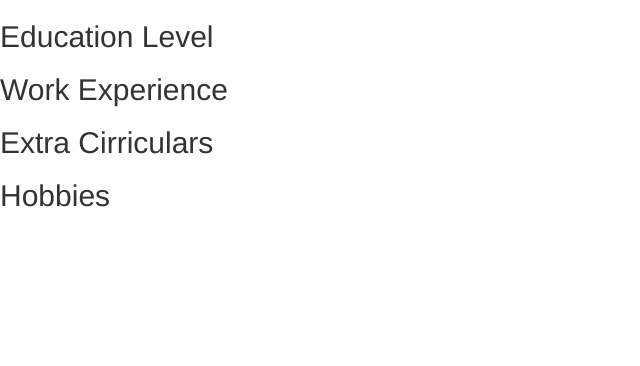
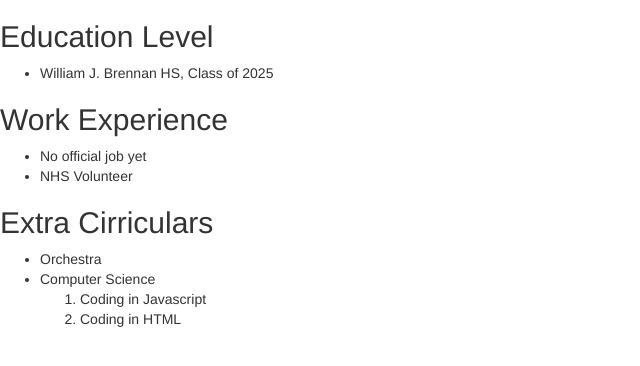
Before and after one commit to brennanCS/interactive-resume-project-team, a plain HTML site: page index.html in a window 1280 px wide. Shown: the whole page, without its empty margins (0-640 px from the left). Drawn offline with nearby package versions, Linux system fonts and the light colour scheme.

Commit message:
Added more info
added more information to the main categories of the resume

```diff
--- a/index.html
+++ b/index.html
@@ -18,15 +18,34 @@
             <div id="resume-title"></div>
             <div class="resume-part" id="education-level">
                 <h2>Education Level</h2>
+                <div class="resume-item">
+                    <ul>
+                        <li>William J. Brennan HS, Class of 2025</li>
+                    </ul>
+                </div>
             </div>
             <div class="resume-part" id="work-experience">
                 <h2>Work Experience</h2>
+                <div class="resume-item">
+                    <ul>
+                        <li>No official job yet</li>
+                        <li>NHS Volunteer</li>
+                    </ul>
+                </div>
             </div>
             <div class="resume-part" id="extra-cirriculars">
                 <h2>Extra Cirriculars</h2>
-            </div>
-            <div class="resume-part" id="hobbies">
-                <h2>Hobbies</h2>
+                <div class="resume-item">
+                    <ul>
+                        <li>Orchestra</li>
+                        <li>Computer Science
+                            <ol>
+                                <li>Coding in Javascript</li>
+                                <li>Coding in HTML</li>
+                            </ol>
+                        </li>
+                    </ul>
+                </div>
             </div>
         </div>
         <div class="placeholder"></div>
```
